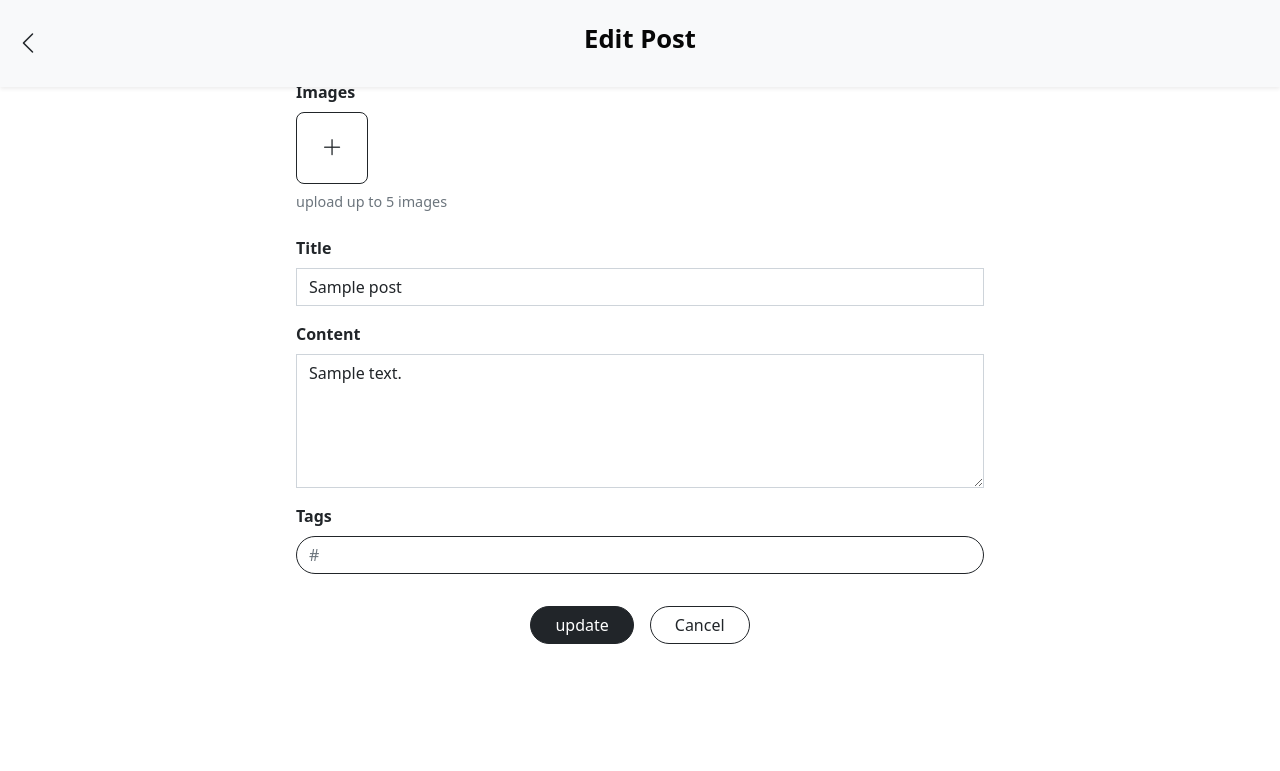
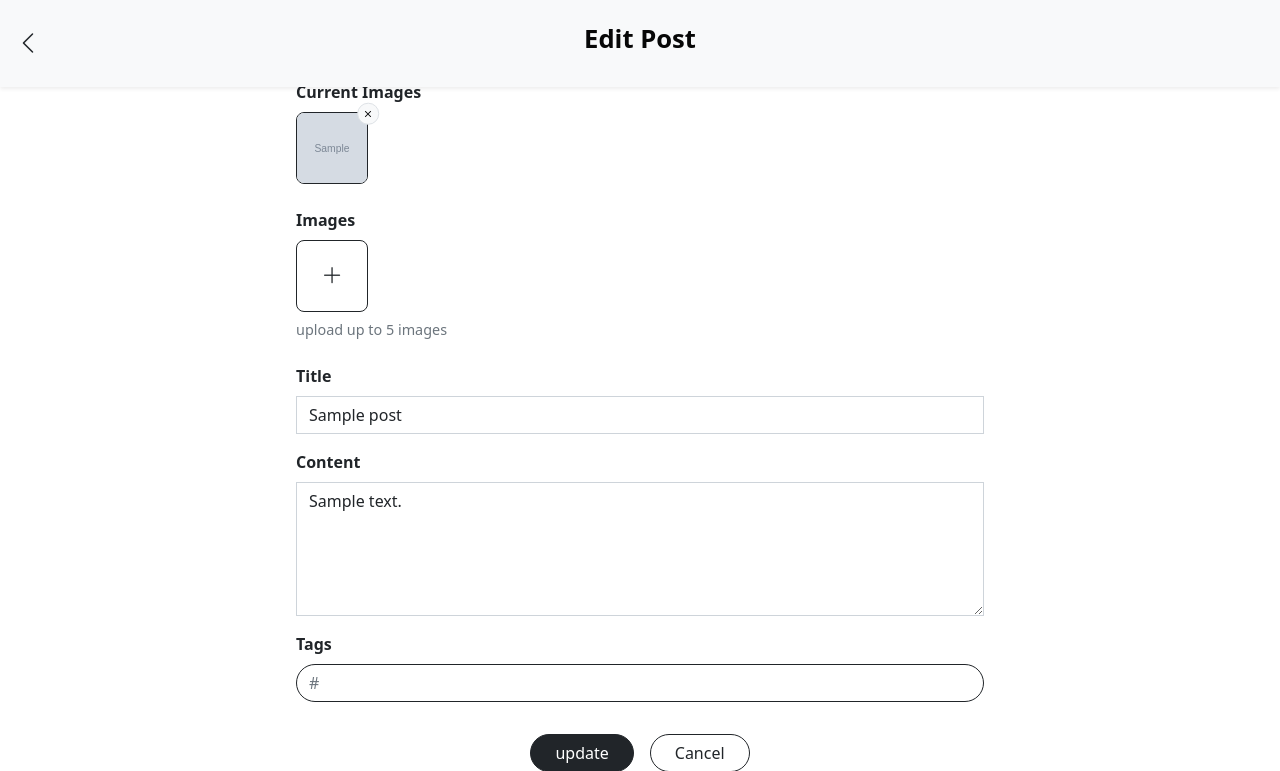
Before and after one commit to JJYNG1023/Project_3_Mira_Blog, a Django app: a page that uses blog/templates/blog/edit_post.html in a window 1280 px wide. Shown: the top 771 px of the page. Before the commit the page ends 644 px from the top, so only its background shows below. Run offline with Django 4.2, Linux system fonts and the light colour scheme; a user stored in the database is signed in; tables that the repository leaves empty hold one stand-in row (values such as "Sample post"); grey boxes marked "Sample" are stand-in pictures.

Commit message:
add function for delete post image in edit post mode

```diff
--- a/blog/static/blog/css/style.css
+++ b/blog/static/blog/css/style.css
@@ -340,7 +340,7 @@ div.mira-post-image {
 
 .carousel-control-prev,
 .carousel-control-next {
-    display: none;
+    filter: 1;
 }
 
 .post-detail-title {
@@ -449,7 +449,6 @@ div.mira-post-image {
 }
 
 /* Post detail bottom action bar */
-
 .post-bottom-action-bar {
     position: fixed;
     bottom: 0;
@@ -514,12 +513,22 @@ div.mira-post-image {
     border: 1px solid var(--secondary-color);
 }
 
+/* -----------------------------
+   Edit post existing images
+------------------------------ */
+.edit-image-delete-btn {
+    width: 1.35rem;
+    height: 1.35rem;
+    line-height: 1;
+}
+
 /* Style for the "Create new tag" item in the tag selection dropdown */
 .create-tag-item {
     color: var(--secondary-color);
     text-decoration: underline;
     font-size: var(--font-size-base);
 }
+
 
 /* -----------------------------
    Bottom mobile navigation
--- a/blog/templates/blog/edit_post.html
+++ b/blog/templates/blog/edit_post.html
@@ -22,6 +22,40 @@
 </header>
 
 <section class="container post-detail-section">
+  <!-- Keep existing image thumbnails when edit the post and add a delete button-->
+  {% if existing_images %}
+  <div class="mb-4">
+    <label class="form-label fw-bold">Current Images</label>
+
+    <div class="d-flex flex-wrap gap-2">
+      {% for image in existing_images %}
+      <div class="position-relative">
+        <img
+          src="{{ image.image.url }}"
+          class="image-preview-thumb"
+          alt="{{ post.title }}"
+        />
+
+        <form
+          method="post"
+          action="{% url 'delete_post_image' image.id %}"
+          class="position-absolute top-0 start-100 translate-middle"
+        >
+          {% csrf_token %}
+          <button
+            type="submit"
+            class="btn btn-light btn-sm border rounded-circle p-0 edit-image-delete-btn"
+            aria-label="Delete image"
+          >
+            <i class="bi bi-x"></i>
+          </button>
+        </form>
+      </div>
+      {% endfor %}
+    </div>
+  </div>
+  {% endif %}
+
   <form method="post" id="createPostForm" enctype="multipart/form-data">
     {% csrf_token %} {{ post_form.non_field_errors }}
     <!--area for uploading images-->
--- a/blog/templates/blog/post_detail.html
+++ b/blog/templates/blog/post_detail.html
@@ -38,8 +38,8 @@
 </header>
 {% endblock %} {% block content %}
 
-<!-- carousel images -->
 <section class="container post-detail-section">
+  <!-- carousel images -->
   <div id="postImageCarousel" class="carousel slide post-detail-image-wrapper">
     {% if post.images.all %}
     <div class="carousel-indicators">
--- a/blog/urls.py
+++ b/blog/urls.py
@@ -30,9 +30,8 @@ urlpatterns = [
     # This line is added to handle the creation of new blog posts at the /create_post/ URL
 
     path('blog/<slug:slug>/edit/', views.edit_post, name='edit_post'),
-   # path('profile/', views.profile, name='profile'),
-    # This line is added to handle the user profile view at the /profile/ URL
+    # this line is added to handle the edit post function/view
 
-   # path('notifications/', views.notifications, name='notifications'),
-    # This line is added to handle the notifications view at the /notifications/ URL
+    path('post-image/<int:image_id>/delete/', views.delete_post_image, name='delete_post_image'),
+    # this line is added to delete existing post images in edit post mode.
 ]
--- a/blog/views.py
+++ b/blog/views.py
@@ -318,5 +318,35 @@ def edit_post(request, slug):
         'post': post,
         'post_form': post_form,
         'existing_tags': existing_tags,
+        'existing_images': post.images.all(),
     }
     return render(request, 'blog/edit_post.html', context)
+
+# delete image from existing post
+def delete_post_image(request, image_id):
+    if not request.user.is_authenticated:
+        return redirect('account_login')
+
+    image = get_object_or_404(
+        PostImage,
+        id=image_id,
+        post__author=request.user
+    )
+
+    post = image.post
+
+    # Find another image to use as featured image if needed
+    next_image = post.images.exclude(id=image.id).first()
+
+    if post.featured_image and post.featured_image.name == image.image.name:
+        if next_image:
+            post.featured_image = next_image.image
+        else:
+            post.featured_image = None
+
+        post.save(update_fields=['featured_image'])
+
+    image.delete()
+
+    messages.success(request, 'Image has been deleted.')
+    return redirect('edit_post', slug=post.slug)
```
